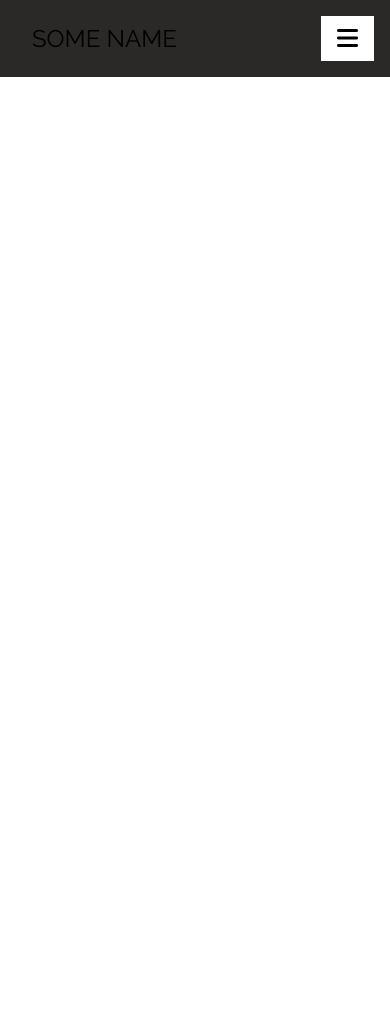
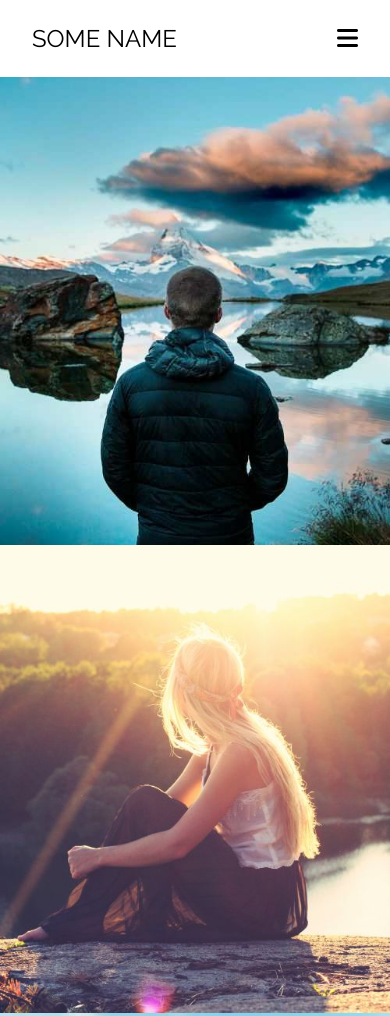
Before and after one commit to mimi-max/W3TemplateSimulation, a website built with Parcel: page src/index.html in a window 390 px wide. Shown: the top 1016 px of the page. Before the commit the page ends 844 px from the top, so only its background shows below. Built offline with nearby package versions, Linux system fonts and the light colour scheme.

Commit message:
start designing resolution mobile

```diff
--- a/src/index.html
+++ b/src/index.html
@@ -10,7 +10,7 @@
     <link rel="stylesheet" href="https://cdnjs.cloudflare.com/ajax/libs/font-awesome/6.0.0/css/all.min.css"
         integrity="sha512-9usAa10IRO0HhonpyAIVpjrylPvoDwiPUiKdWk5t3PyolY1cOd4DSE0Ga+ri4AuTroPR5aQvXU9xC6qOPnzFeg=="
         crossorigin="anonymous" referrerpolicy="no-referrer" />
-        <link rel="stylesheet" href="https://fonts.googleapis.com/css?family=Raleway">
+    <link rel="stylesheet" href="https://fonts.googleapis.com/css?family=Raleway">
 </head>
 
 <body>
@@ -32,6 +32,16 @@
             <div class="navigation__logo">SOME NAME</div>
             <button class="navigation__button"><i class="fas fa-bars"></i></button>
         </header>
+        <div class="container__images">
+
+                <div><img class="container__img" src="./images/natureboy.jpeg" alt="" ></div>
+                <div><img class="container__img" src="./images/girl_mountain.jpeg" alt=""></div>
+                <div><img  class="container__img" src="./images/girl.jpeg" alt=""></div>
+                <div><img  class="container__img" src="./images/natureboy.jpeg" alt="" ></div>
+                <div><img class="container__img" src="./images/girl_mountain.jpeg" alt=""></div>
+                <div> <img  class="container__img" src="./images/girl.jpeg" alt=""></div>
+
+        </div>
     </div>
     <script src="index.js"></script>
 
--- a/src/style.css
+++ b/src/style.css
@@ -12,7 +12,7 @@ body,html{
     opacity: 1;
     position: fixed;
     width: 300px;
-    background-color: lawngreen;
+    background-color: #fff;
     height: 100vh;
     z-index: 10;
     top:0;
@@ -20,7 +20,7 @@ body,html{
     display: flex;
     flex-direction: column;
     align-items: center;
-    color: #000;
+    color: #757575
 }
 .sidebar__logo-menu{
     padding-bottom: 64px;
@@ -52,7 +52,7 @@ body,html{
     width: 100%;
     /*background-color: #fff;*/
     font-size: 24px;
-    background-color:rgb(43, 40, 40);
+    background-color:#fff;
     padding: 15px;
     z-index: -1;
     padding: 16px;
@@ -75,3 +75,13 @@ body,html{
 .navigation__logo{
     padding: 8px 16px;
 }
+/**/
+.container__images{
+    display: flex;
+    justify-content: center;
+    flex-wrap: wrap;
+}
+.container__img{
+    width: 100%;
+    vertical-align: top;
+}
```
Also changed, not shown: src/images/boy.jpeg (added), src/images/closegirllast.jpeg (added), src/images/girl.jpeg (added), src/images/girl_mountain.jpeg (added), src/images/girl_train.jpeg (added), src/images/girllast.jpeg (added), src/images/man_bench.jpeg (added), src/images/natureboy.jpeg (added), src/images/natureboylast.jpeg (added).
